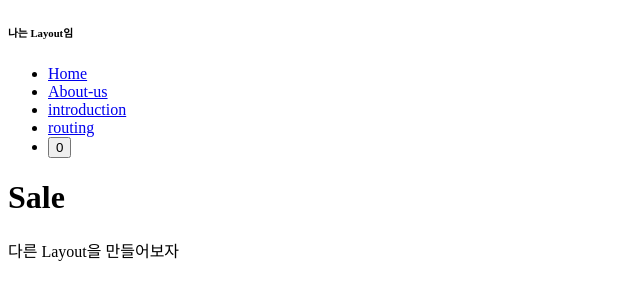
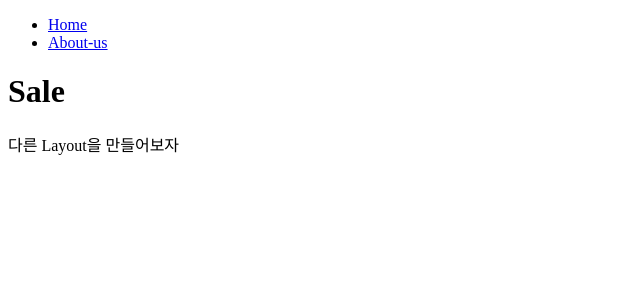
Before and after one commit to YSP97/learn-nextjs, a Next.js app: page /about-us/company/sales in a window 1280 px wide. Shown: the top 300 px of the page, without its empty margins (0-640 px from the left). Built offline with nearby package versions, Linux system fonts and the light colour scheme.

Commit message:
불필요한 코드, 파일 삭제

```diff
--- a/app/layout.tsx
+++ b/app/layout.tsx
@@ -13,7 +13,6 @@ export default function Layout({ children }: { children: React.ReactNode }) {
   return (
     <html lang="en">
       <body>
-        <h6>나는 Layout임</h6>
         <Navigation />
         {children}
       </body>
--- a/components/navigation.tsx
+++ b/components/navigation.tsx
@@ -2,11 +2,9 @@
 
 import Link from 'next/link';
 import { usePathname } from 'next/navigation';
-import { useState } from 'react';
 
 export default function Navigation() {
   const path = usePathname();
-  const [count, setCount] = useState(0);
   return (
     <nav>
       <ul>
@@ -16,18 +14,7 @@ export default function Navigation() {
         </li>
         <li>
           <Link href="/about-us">About-us</Link>
-          {path === '/' ? '❤️' : ''}
-        </li>
-        <li>
-          <Link href="/introduction">introduction</Link>
-          {path === '/introduction' ? '❤️' : ''}
-        </li>
-        <li>
-          <Link href="/routing">routing</Link>
-          {path === '/routing' ? '❤️' : ''}
-        </li>
-        <li>
-          <button onClick={() => setCount((c) => c + 1)}>{count}</button>
+          {path === '/about-us' ? '❤️' : ''}
         </li>
       </ul>
     </nav>
```
Also changed, not shown: app/introduction/page.tsx (deleted, +0 -16 lines), app/routing/page.tsx (deleted, +0 -16 lines).
